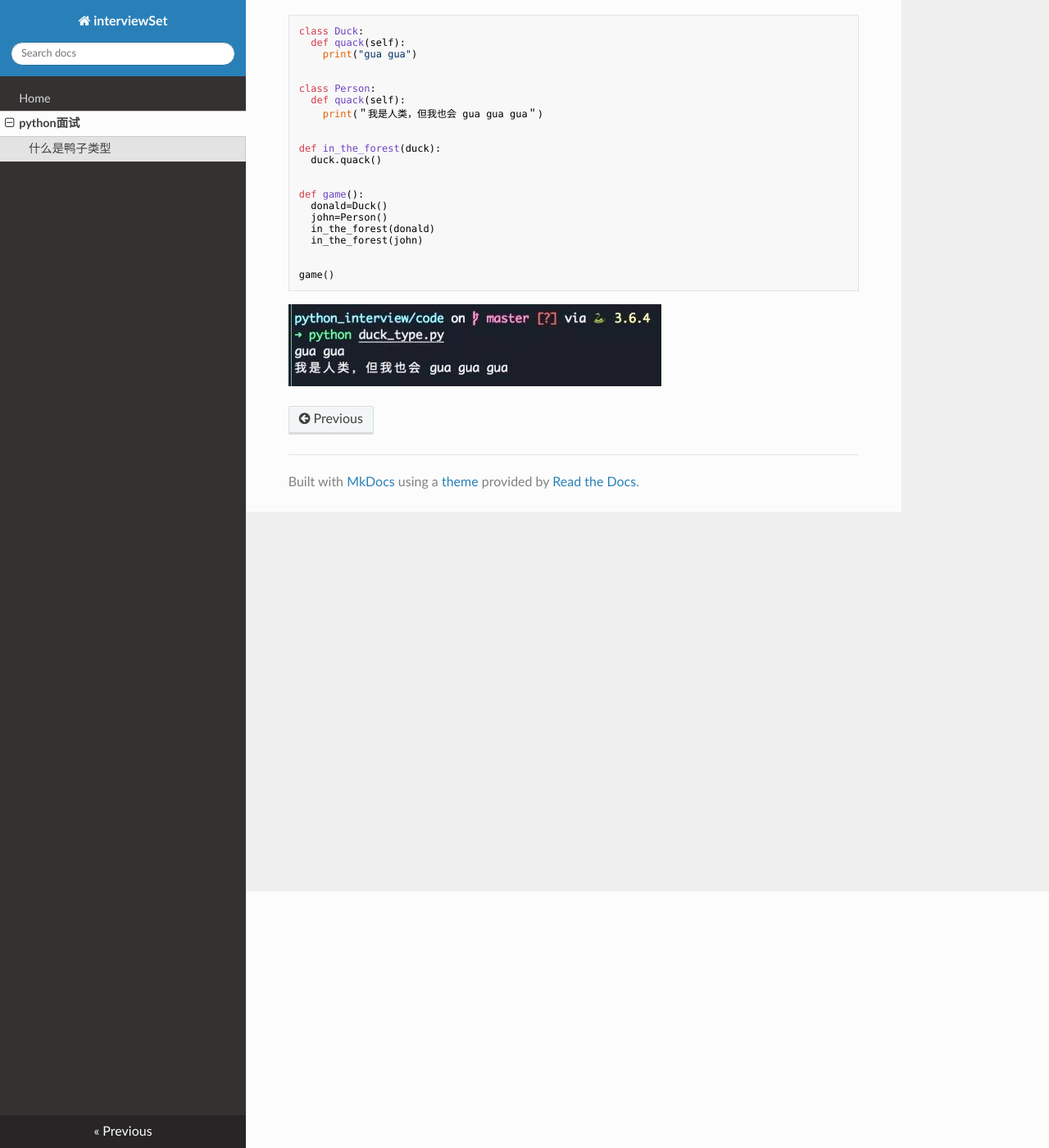
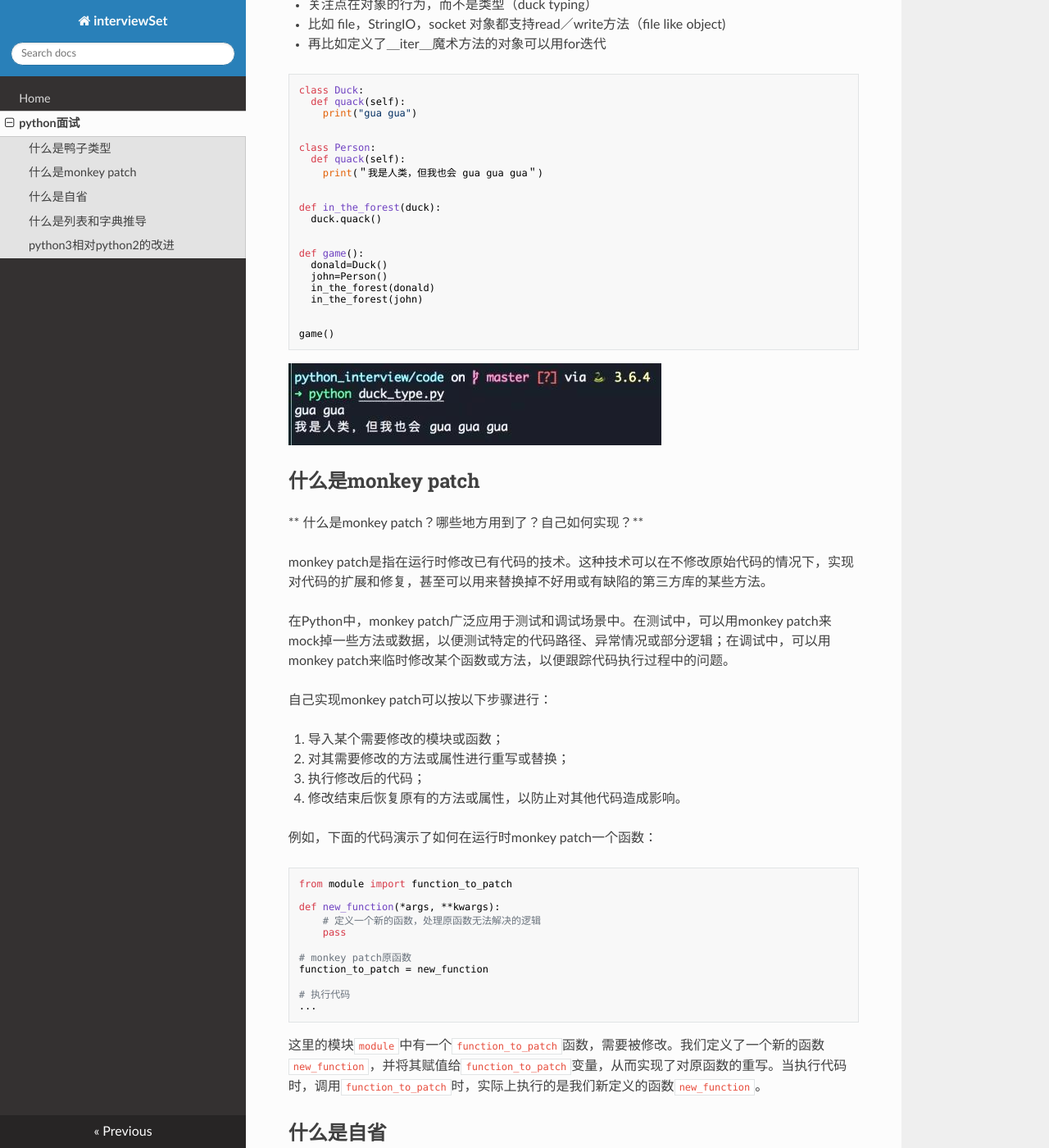
Before and after one commit to cpmango/interview, an MkDocs documentation site: the page built from docs/python面试.md, in a window 1280 px wide and 1400 px high, scrolled down 313 px. Shown: the whole window at 82% size. Built offline with MkDocs 1.6.1, drawn with Linux system fonts in a browser that asks for light colours; nearby versions of some CDN libraries; some of the changed text lies outside the part shown.

Commit message:
列表推导式

````diff
--- a/docs/python面试.md
+++ b/docs/python面试.md
@@ -2,7 +2,7 @@
 
 ## 什么是鸭子类型
 
-** "当看到一只鸟走起来像鸭子、游泳起来像鸭子、叫起来也像鸭子，那么这只鸟就可以被称为鸭子" **
+** 鸭子类型（Duck Typing）是一种动态类型的编程概念，指使用一个对象的实际属性和方法来判断其类型，而不是依赖于明确的类型定义。这种概念可以让程序更加灵活，因为它允许不同类型的对象通过共享相同的属性和方法而完成相同的操作。鸭子类型的名字来自于“走起来像鸭子、叫起来像鸭子”的说法，即如果一个对象看起来像一只鸭子，走起路来也像鸭子，那么它就应该被视为一只鸭子。 **
 
 - 关注点在对象的行为，而不是类型（duck typing）
 - 比如 file，StringIO，socket 对象都支持read／write方法（file like object)
@@ -34,3 +34,131 @@ game()
 ```
 
 ![Screenshot](img/2023-03-30_02-30.jpg)
+
+
+## 什么是monkey patch
+
+** 什么是monkey patch？哪些地方用到了？自己如何实现？**
+
+monkey patch是指在运行时修改已有代码的技术。这种技术可以在不修改原始代码的情况下，实现对代码的扩展和修复，甚至可以用来替换掉不好用或有缺陷的第三方库的某些方法。
+
+在Python中，monkey patch广泛应用于测试和调试场景中。在测试中，可以用monkey patch来mock掉一些方法或数据，以便测试特定的代码路径、异常情况或部分逻辑；在调试中，可以用monkey patch来临时修改某个函数或方法，以便跟踪代码执行过程中的问题。
+
+自己实现monkey patch可以按以下步骤进行：
+
+1. 导入某个需要修改的模块或函数；
+
+2. 对其需要修改的方法或属性进行重写或替换；
+
+3. 执行修改后的代码；
+
+4. 修改结束后恢复原有的方法或属性，以防止对其他代码造成影响。
+
+例如，下面的代码演示了如何在运行时monkey patch一个函数：
+
+```python
+from module import function_to_patch
+
+def new_function(*args, **kwargs):
+    # 定义一个新的函数，处理原函数无法解决的逻辑
+    pass
+
+# monkey patch原函数
+function_to_patch = new_function
+
+# 执行代码
+...
+```
+
+这里的模块`module`中有一个`function_to_patch`函数，需要被修改。我们定义了一个新的函数`new_function`，并将其赋值给`function_to_patch`变量，从而实现了对原函数的重写。当执行代码时，调用`function_to_patch`时，实际上执行的是我们新定义的函数`new_function`。
+
+
+## 什么是自省
+
+** Introspection **
+
+- Python自省是指Python解释器在运行时能够查询对象的各种信息，包括类型、属性、方法、模块、函数等等。Python自省使得开发者可以动态地检查代码并用这些信息进行调试和优化
+
+- Python自省的一些常用函数和方法包括：type()，dir()，vars()，help()，getattr()，setattr()，hasattr(), id(), isinstance()等等。这些函数和方法可以用来查询对象的各种信息，比如对象的类型、对象的属性和方法、模块的变量和函数等等。同时，Python还有一些特殊方法（比如__class__、__dict__、__dir__等等）可以用于自省
+
+- Inspect 模块提供了更多获取对象信息的函数
+
+
+## 什么是列表和字典推导
+
+** List Comprehension **
+
+- 列表推导是一种使用一行代码快速生成新列表的方法。它的基本语法如下：
+
+```
+[expression for item in iterable if condition]
+```
+
+其中，expression是用于生成新列表元素的表达式，item是从可迭代对象中取出的元素，可迭代对象可以是列表、元组、集合、字典等，if condition是选择性的条件语句。列表推导中的if语句可以省略。
+
+例如，以下代码可以从原列表中筛选出大于10的元素，并生成新列表：
+
+```
+numbers = [1, 5, 11, 7, 9, 8, 15]
+new_numbers = [num for num in numbers if num > 10]
+print(new_numbers)
+
+(i for i in range(10) if i％2 == 0)  # 返回生成器
+```
+
+输出：
+
+```
+[11, 15]
+```
+
+- 字典推导与列表推导类似，只是使用花括号{}来生成新字典。它的基本语法如下：
+
+```
+{key_expression: value_expression for item in iterable if condition}
+```
+
+其中，key_expression和value_expression是用于生成新字典键值对的表达式。如果不需要生成值，也可以省略value_expression。其他参数和列表推导相同。
+
+```
+a = ['a', 'b', 'c']
+b = [1, 2, 3]
+
+d = {k: v for k, v in zip(a, b)}
+print(d)
+```
+
+输出：
+
+```
+{'a': 1, 'b': 2, 'c': 3}
+```
+
+
+## python3相对python2的改进
+
+1. 语法：Python3 的语法更加简洁，具有更好的可读性和可维护性。
+
+2. 打印：在Python2中，使用print语句打印输出，而在Python3中使用print()函数。
+
+3. 整数运算：Python2中整数运算返回整数，而Python3中整数运算返回浮点数。
+
+4. 字符串编码：Python2默认使用ASCII编码，而Python3默认使用UTF-8编码。
+
+5. 除法：Python2中，整数之间的除法结果将会向下取整，而在Python3中，整数之间的除法结果将会是浮点数。
+
+6. range函数：Python2中的range函数返回一个列表，而Python3中的range函数返回一个可迭代对象。
+
+7. 异常处理：Python2中使用except Exception, e的语法来捕获异常，而Python3中使用except Exception as e的语法。
+
+8. 类型注解(type hint) 。帮助IDE实现类型检查
+
+9. 优化的super() 方便直接调用父类函数
+
+10. 高级解包操作。a, b, *rest = range(10)
+```python
+super(C, self).hello()  #py2
+super().hello()  # py3
+```
+
+总的来说，Python3相对于Python2来说更新了很多内容和语法，更加简洁、易读、易用。但是Python 2仍然广泛使用，在某些场景下仍然有很高的价值。
````
